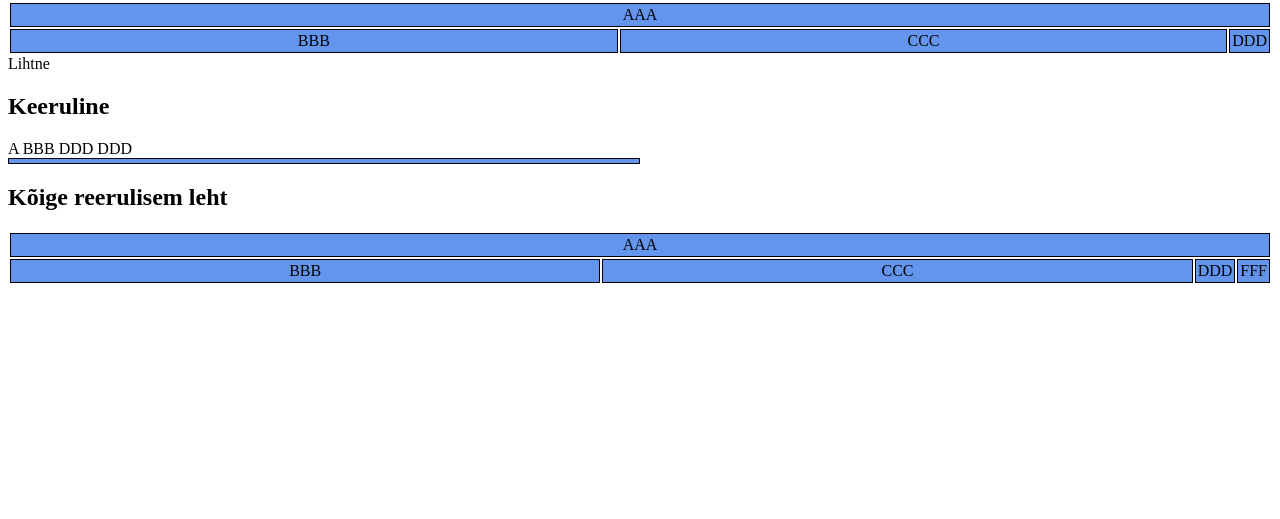
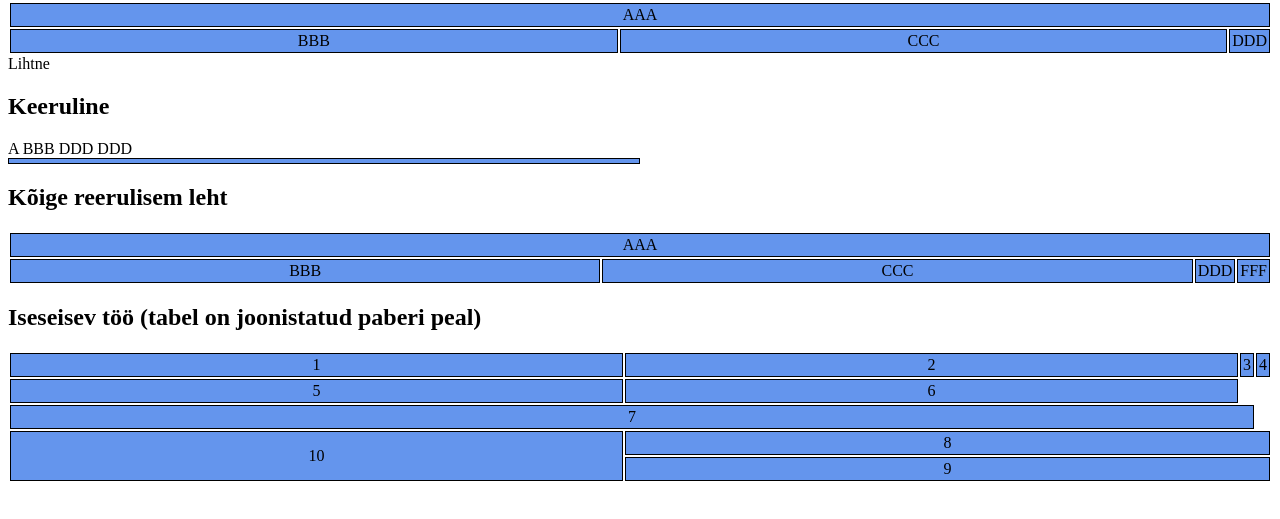
Before and after one commit to NUNGEN/NikitaVoroninRepository1, a plain HTML site: page Tabelid.html in a window 1280 px wide. Shown: the part 79-598 px from the top of the page. Drawn offline with Linux system fonts and the light colour scheme.

Commit message:
Add files via upload

```diff
--- a/TabelStyle.css
+++ b/TabelStyle.css
@@ -6,12 +6,36 @@ table#Lihtne, td{
     paddiing: 10px; /*vahetekstist ääriseni*/
     /*border-collapse: collapse;*/
 }
-table#keeruline1, table#keeruline2, table#keeruline3, td{
+table#keeruline1, table#keeruline2, table#keeruline3, td {
 
     width: 50%;
     border: 1px solid black;
     text-align: center;
     padding: 2px;
     /*border-collapse: collapse;*/
-    background-color: cornflowerblue;
+    background-color: cornflowerblue
 }
+    table#iseseisevtöö, td {
+    /*html failis id=Lihtne*/
+    width: 50%;
+    border: 1px solid black;
+    text-align: center; /*teksti joondamine keskele*/
+    paddiing: 10px; /*vahetekstist ääriseni*/
+    /*border-collapse: collapse;*/
+}
+table#iseseisevtöö2, td {
+    /*html failis id=Lihtne*/
+    width: 50%;
+    border: 1px solid black;
+    text-align: center; /*teksti joondamine keskele*/
+    paddiing: 5px; /*vahetekstist ääriseni*/
+    /*border-collapse: collapse;*/
+}
+table#iseseisevtöö3, td {
+    /*html failis id=Lihtne*/
+    width: 50%;
+    border: 1px solid black;
+    text-align: center; /*teksti joondamine keskele*/
+    paddiing: 5px; /*vahetekstist ääriseni*/
+    /*border-collapse: collapse;*/
+}
--- a/Tabelid.html
+++ b/Tabelid.html
@@ -1,4 +1,4 @@
-<!DOCTYPE html>
+ <!DOCTYPE html>
 <html lang="et">
 <head>
     <meta charset="UTF-8">
@@ -54,3 +54,29 @@
 
 </table>
 </body>
+
+ <h2>Iseseisev töö (tabel on joonistatud paberi peal)</h2>
+ <table>
+<tr>
+    <td>1</td>
+    <td>2</td>
+    <td>3</td>
+    <td>4</td>
+</tr>
+
+
+
+    <td>5</td>
+    <td>6</td>
+    <tr>
+        <td colspan="3">7</td>
+    </tr>
+
+
+
+<td rowspan="3">10</td>
+<td colspan="3">8</td>
+    <tr>
+<td colspan="3">9</td>
+    </tr>
+</table>
```
